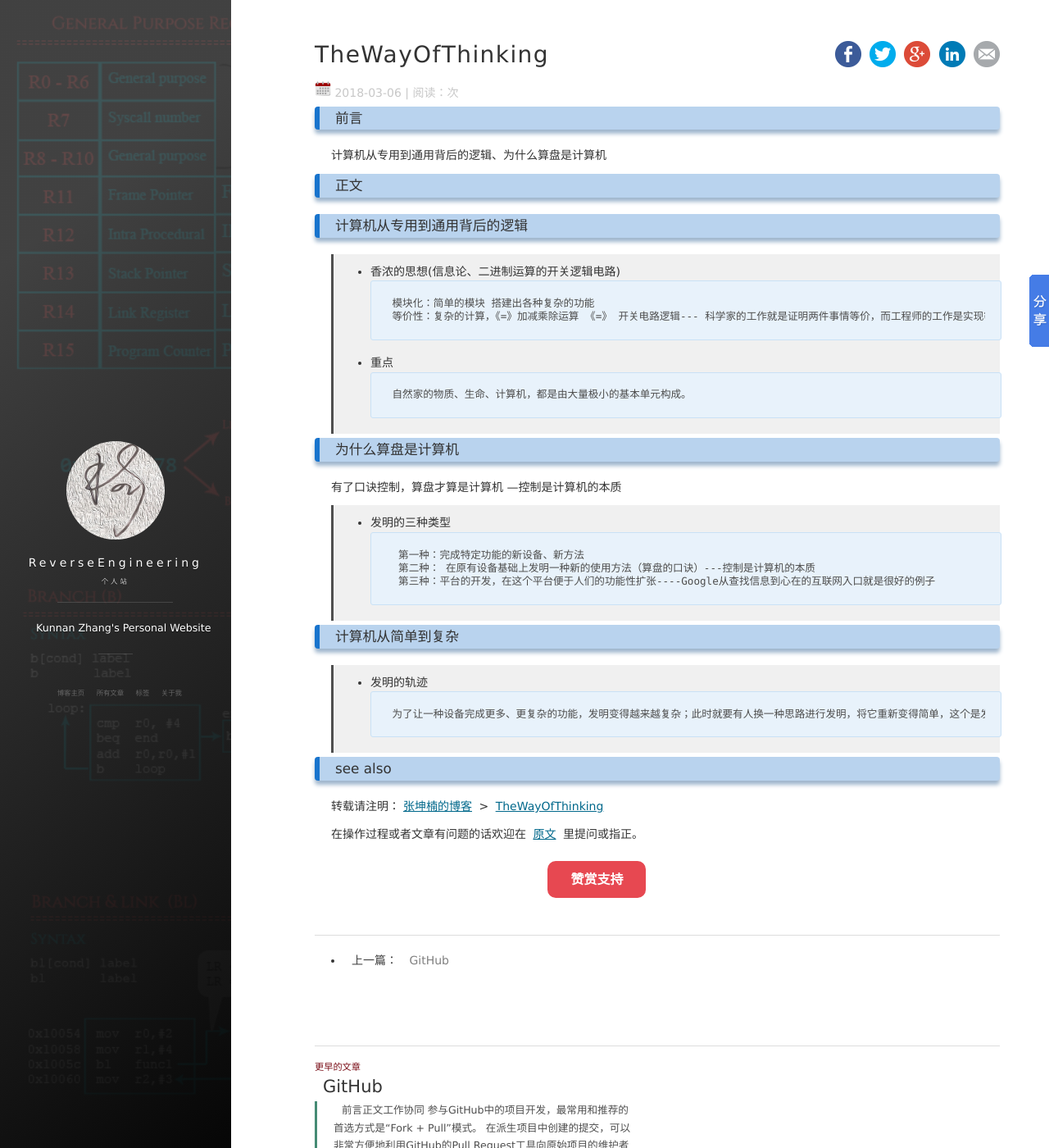
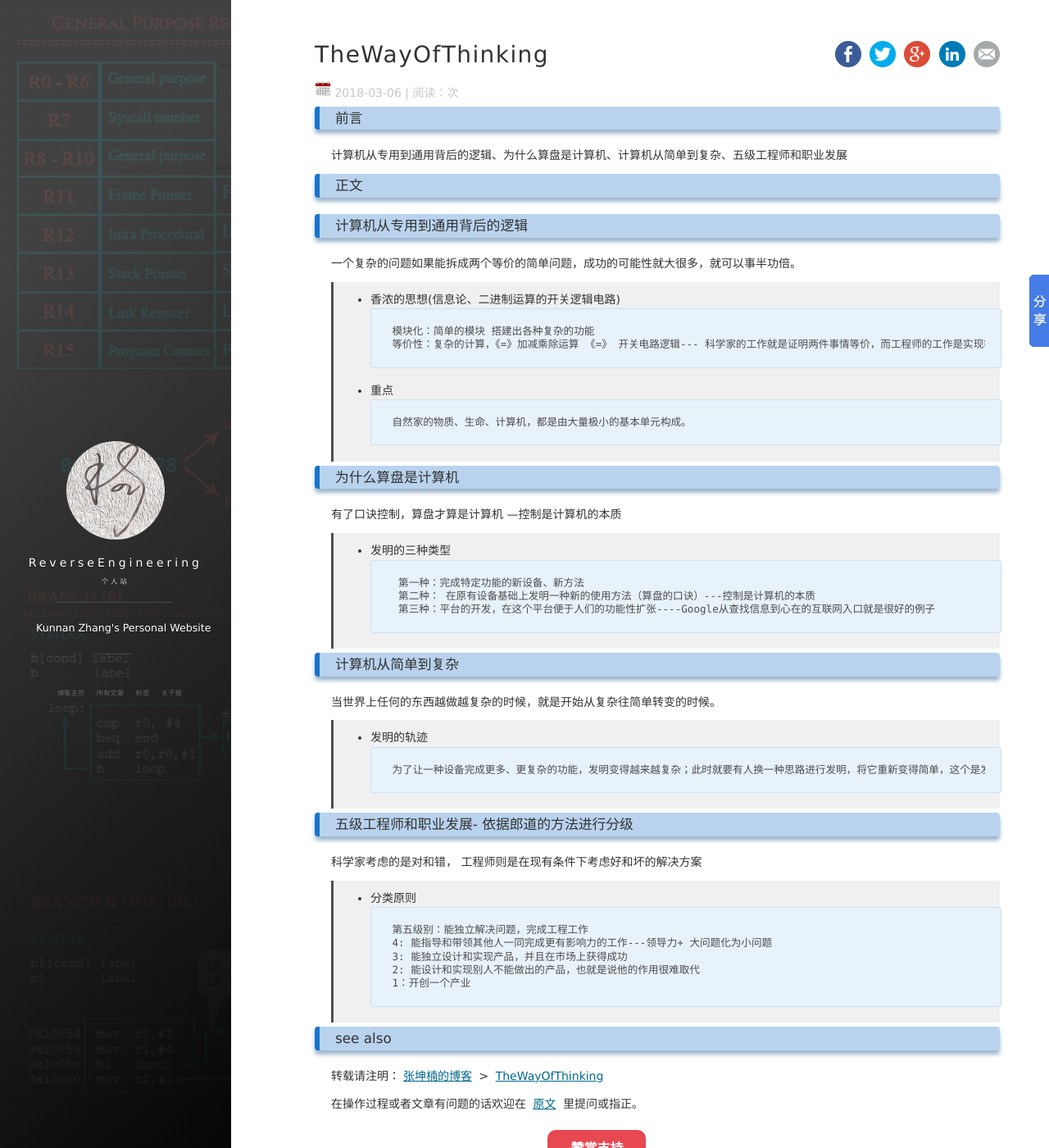
Before and after one commit to zhangkn/zhangkn.github.io, a Jekyll site: the page built from _posts/2018-03-06-TheWayOfThinking.md, in a window 1280 px wide and 1400 px high. Shown: the whole window at 82% size. Built offline with Jekyll 4.4.1, drawn with Linux system fonts in a browser that asks for light colours; nearby versions of some CDN libraries; comment, search, counter and statistics services are not loaded.

Commit message:
科学家考虑的是对和错，

````diff
--- a/_posts/2018-03-06-TheWayOfThinking.md
+++ b/_posts/2018-03-06-TheWayOfThinking.md
@@ -10,13 +10,15 @@ site: https://zhangkn.github.io
 
 ### 前言
 
-计算机从专用到通用背后的逻辑、为什么算盘是计算机
+计算机从专用到通用背后的逻辑、为什么算盘是计算机、计算机从简单到复杂、五级工程师和职业发展
 
 
 ### 正文
 
 
 ###  计算机从专用到通用背后的逻辑
+
+一个复杂的问题如果能拆成两个等价的简单问题，成功的可能性就大很多，就可以事半功倍。
 
 >* 香浓的思想(信息论、二进制运算的开关逻辑电路)
 ```
@@ -45,11 +47,25 @@ site: https://zhangkn.github.io
 
 ### 计算机从简单到复杂
 
+当世界上任何的东西越做越复杂的时候，就是开始从复杂往简单转变的时候。
+
 >* 发明的轨迹
 ```
 为了让一种设备完成更多、更复杂的功能，发明变得越来越复杂；此时就要有人换一种思路进行发明，将它重新变得简单，这个是发明的大趋势。
 ```
 
+### 五级工程师和职业发展- 依据郎道的方法进行分级
+
+科学家考虑的是对和错， 工程师则是在现有条件下考虑好和坏的解决方案
+
+>* 分类原则
+```
+第五级别：能独立解决问题，完成工程工作
+4: 能指导和带领其他人一同完成更有影响力的工作---领导力+ 大问题化为小问题
+3: 能独立设计和实现产品，并且在市场上获得成功
+2: 能设计和实现别人不能做出的产品，也就是说他的作用很难取代
+1：开创一个产业
+```
 
 
 ### see also
````
